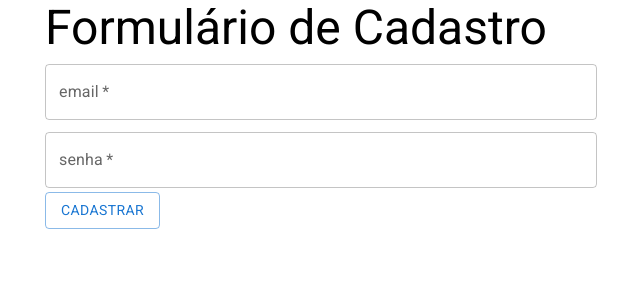
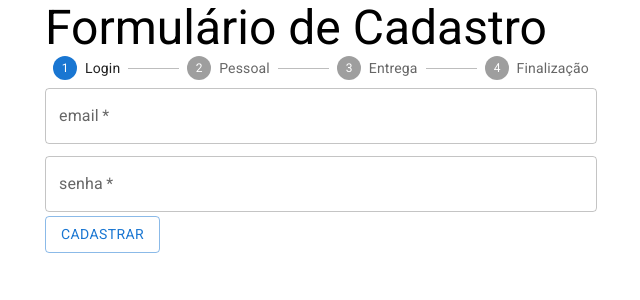
Before and after one commit to rxaviersantos/formulario-cadastro, a React (Create React App) app: page / in a window 1280 px wide. Shown: the top 300 px of the page, without its empty margins (319-959 px from the left). Built offline with nearby package versions, Linux system fonts and the light colour scheme.

Commit message:
utilizando componente Stepper MaterialUI

```diff
--- a/src/components/FormularioCadastro/FormularioCadastro.jsx
+++ b/src/components/FormularioCadastro/FormularioCadastro.jsx
@@ -1,3 +1,4 @@
+import { StepLabel, Stepper, Typography, Step } from '@mui/material';
 import React, { useEffect, useState } from 'react';
 import DadosEntrega from './DadosEntrega';
 import DadosPessoais from './DadosPessoais';
@@ -9,13 +10,16 @@
     const [dadosColetados, setDados] = useState({});
 
     useEffect(() =>{
-        console.log(dadosColetados)
+        if(etapaAtual === formularios.length-1){
+            Enviar(dadosColetados)
+        }
     })
 
     const formularios = [
         <DadosUsuario Enviar={coletarDados}/>,
         <DadosPessoais Enviar={coletarDados} isValidCPF={isValidCPF}/>,
-        <DadosEntrega Enviar={coletarDados}/>
+        <DadosEntrega Enviar={coletarDados}/>,
+        <Typography variant='h5'>Obrigado pelo Cadastro</Typography>
     ]
 
     function coletarDados(dados){
@@ -29,6 +33,12 @@
 
     return(
         <>
+        <Stepper activeStep={etapaAtual}>
+            <Step><StepLabel>Login</StepLabel></Step>
+            <Step><StepLabel>Pessoal</StepLabel></Step>
+            <Step><StepLabel>Entrega</StepLabel></Step>
+            <Step><StepLabel>Finalização</StepLabel></Step>
+        </Stepper>
         {formularios[etapaAtual]}
         </>
     )
```
